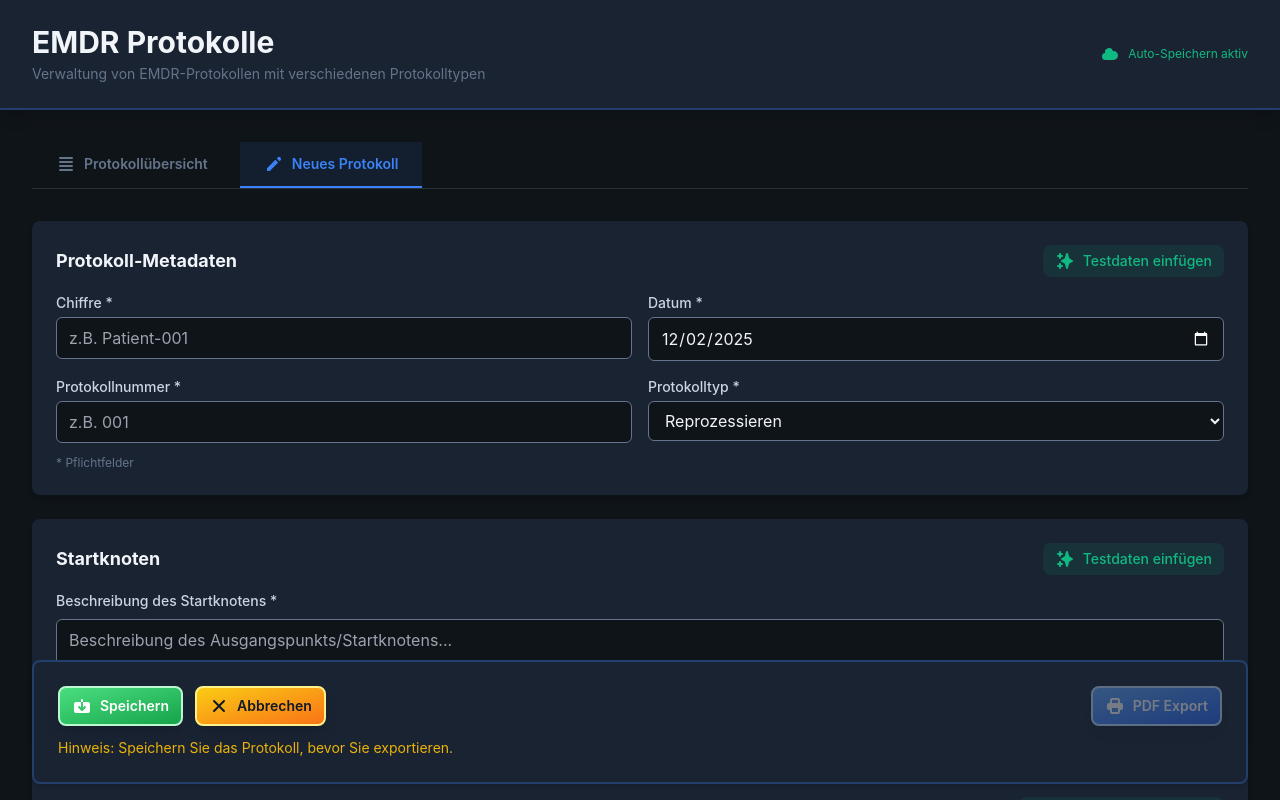
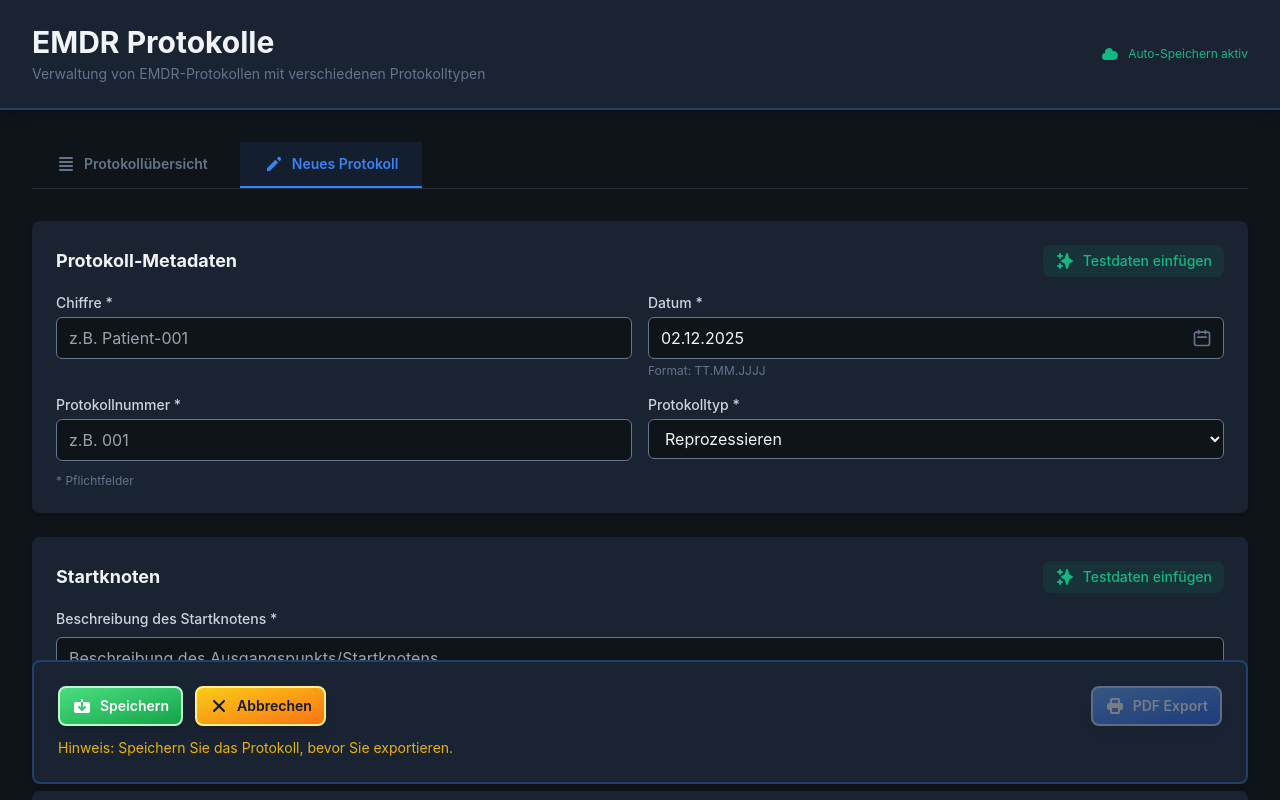
Before and after one commit to Lishbert/EMDRIA-Protokolle, a React (Vite) app: page / in a window 1280 px wide. Both pictures are taken after a click on the button "Neues Protokoll". Shown: the top 800 px of the page. Built offline with nearby package versions, Linux system fonts and the light colour scheme.

Commit message:
Update MetadataForm to replace date input with DateInput component for improved date handling. Export DateInput from the UI components for consistent usage across the application.

```diff
--- a/src/components/MetadataForm.tsx
+++ b/src/components/MetadataForm.tsx
@@ -1,5 +1,5 @@
 import React, { useState } from 'react';
-import { Input, Select, Card } from './ui';
+import { Input, DateInput, Select, Card } from './ui';
 import { SparklesIcon } from './icons';
 import type { ProtocolMetadata, ProtocolType } from '../types';
 import { PROTOCOL_TYPES } from '../constants';
@@ -175,9 +175,8 @@ export const MetadataForm: React.FC<MetadataFormProps> = ({ metadata, onChange,
             required
           />
 
-          <Input
+          <DateInput
             label="Datum *"
-            type="date"
             value={metadata.datum || ''}
             onChange={(e) => handleChange('datum', e.target.value)}
             error={errors.datum}
--- /dev/null
+++ b/src/components/ui/DateInput.tsx
@@ -0,0 +1,165 @@
+import React, { useState, useEffect, useRef } from 'react';
+
+interface DateInputProps {
+  label?: string;
+  value: string; // ISO format (YYYY-MM-DD)
+  onChange: (e: { target: { value: string } }) => void;
+  error?: boolean;
+  required?: boolean;
+  className?: string;
+}
+
+// Convert ISO date (YYYY-MM-DD) to German format (DD.MM.YYYY)
+const isoToGerman = (isoDate: string): string => {
+  if (!isoDate) return '';
+  const [year, month, day] = isoDate.split('-');
+  if (!year || !month || !day) return '';
+  return `${day}.${month}.${year}`;
+};
+
+// Convert German format (DD.MM.YYYY) to ISO date (YYYY-MM-DD)
+const germanToIso = (germanDate: string): string => {
+  if (!germanDate) return '';
+  const parts = germanDate.split('.');
+  if (parts.length !== 3) return '';
+  const [day, month, year] = parts;
+  if (!day || !month || !year) return '';
+  // Validate the date
+  const dayNum = parseInt(day, 10);
+  const monthNum = parseInt(month, 10);
+  const yearNum = parseInt(year, 10);
+  if (isNaN(dayNum) || isNaN(monthNum) || isNaN(yearNum)) return '';
+  if (dayNum < 1 || dayNum > 31 || monthNum < 1 || monthNum > 12) return '';
+  if (yearNum < 1900 || yearNum > 2100) return '';
+  return `${year.padStart(4, '0')}-${month.padStart(2, '0')}-${day.padStart(2, '0')}`;
+};
+
+// Check if a string is a valid German date format
+const isValidGermanDate = (value: string): boolean => {
+  const regex = /^\d{1,2}\.\d{1,2}\.\d{4}$/;
+  if (!regex.test(value)) return false;
+  const isoDate = germanToIso(value);
+  if (!isoDate) return false;
+  const date = new Date(isoDate);
+  return !isNaN(date.getTime());
+};
+
+export const DateInput: React.FC<DateInputProps> = ({
+  label,
+  value,
+  onChange,
+  error,
+  required,
+  className,
+}) => {
+  const [displayValue, setDisplayValue] = useState(isoToGerman(value));
+  const [isFocused, setIsFocused] = useState(false);
+  const [showNativePicker, setShowNativePicker] = useState(false);
+  const nativeInputRef = useRef<HTMLInputElement>(null);
+
+  // Sync display value when prop value changes (from outside)
+  useEffect(() => {
+    if (!isFocused) {
+      setDisplayValue(isoToGerman(value));
+    }
+  }, [value, isFocused]);
+
+  const handleInputChange = (e: React.ChangeEvent<HTMLInputElement>) => {
+    const newValue = e.target.value;
+    setDisplayValue(newValue);
+
+    // Try to convert to ISO and call onChange if valid
+    const isoDate = germanToIso(newValue);
+    if (isoDate && isValidGermanDate(newValue)) {
+      onChange({ target: { value: isoDate } });
+    }
+  };
+
+  const handleBlur = () => {
+    setIsFocused(false);
+    // On blur, format the date properly if valid
+    const isoDate = germanToIso(displayValue);
+    if (isoDate && isValidGermanDate(displayValue)) {
+      setDisplayValue(isoToGerman(isoDate));
+      onChange({ target: { value: isoDate } });
+    } else if (!displayValue) {
+      onChange({ target: { value: '' } });
+    }
+  };
+
+  const handleFocus = () => {
+    setIsFocused(true);
+  };
+
+  // Handle native date picker
+  const handleNativeDateChange = (e: React.ChangeEvent<HTMLInputElement>) => {
+    const isoDate = e.target.value;
+    if (isoDate) {
+      setDisplayValue(isoToGerman(isoDate));
+      onChange({ target: { value: isoDate } });
+    }
+    setShowNativePicker(false);
+  };
+
+  const openNativePicker = () => {
+    if (nativeInputRef.current) {
+      nativeInputRef.current.showPicker?.();
+      setShowNativePicker(true);
+    }
+  };
+
+  return (
+    <div className={`flex-1 min-w-[100px] ${className || ''}`}>
+      {label && (
+        <label className="block text-sm font-medium text-on-surface mb-1">
+          {label}
+        </label>
+      )}
+      <div className="relative">
+        <input
+          type="text"
+          value={displayValue}
+          onChange={handleInputChange}
+          onBlur={handleBlur}
+          onFocus={handleFocus}
+          placeholder="TT.MM.JJJJ"
+          className={`w-full bg-background border ${
+            error ? 'border-red-500' : 'border-muted'
+          } rounded-md px-3 py-2 pr-10 text-on-surface-strong focus:ring-2 focus:ring-brand-primary focus:border-brand-primary outline-none`}
+          required={required}
+        />
+        {/* Calendar icon button to open native picker */}
+        <button
+          type="button"
+          onClick={openNativePicker}
+          className="absolute right-2 top-1/2 -translate-y-1/2 text-muted hover:text-on-surface transition-colors p-1"
+          title="Kalender öffnen"
+        >
+          <svg
+            className="w-5 h-5"
+            fill="none"
+            viewBox="0 0 24 24"
+            stroke="currentColor"
+          >
+            <path
+              strokeLinecap="round"
+              strokeLinejoin="round"
+              strokeWidth={2}
+              d="M8 7V3m8 4V3m-9 8h10M5 21h14a2 2 0 002-2V7a2 2 0 00-2-2H5a2 2 0 00-2 2v12a2 2 0 002 2z"
+            />
+          </svg>
+        </button>
+        {/* Hidden native date input for picker */}
+        <input
+          ref={nativeInputRef}
+          type="date"
+          value={value}
+          onChange={handleNativeDateChange}
+          className="absolute opacity-0 w-0 h-0 pointer-events-none"
+          tabIndex={-1}
+        />
+      </div>
+      <p className="text-xs text-muted mt-1">Format: TT.MM.JJJJ</p>
+    </div>
+  );
+};
--- a/src/components/ui/index.ts
+++ b/src/components/ui/index.ts
@@ -1,5 +1,6 @@
 export { Button } from './Button';
 export { Card } from './Card';
+export { DateInput } from './DateInput';
 export { Input } from './Input';
 export { Select } from './Select';
 export { Tabs } from './Tabs';
```
